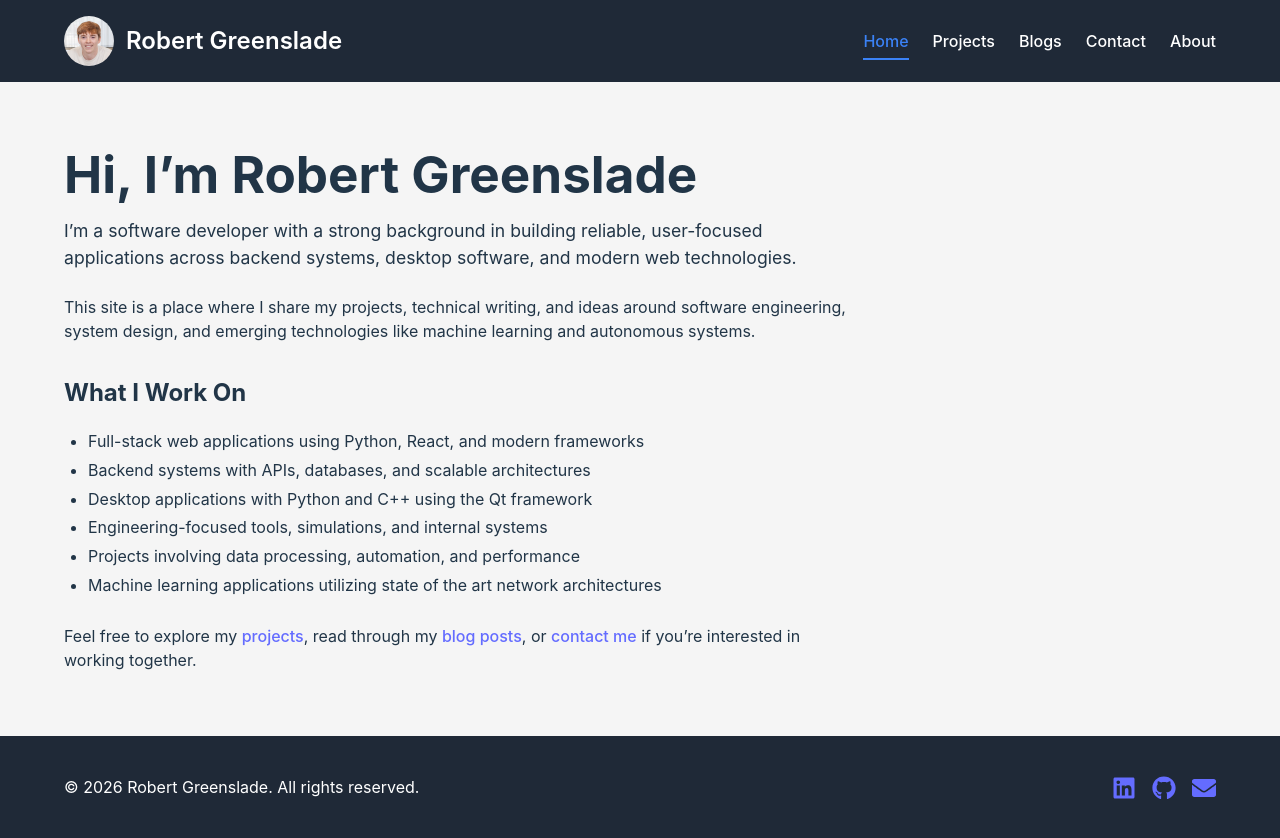
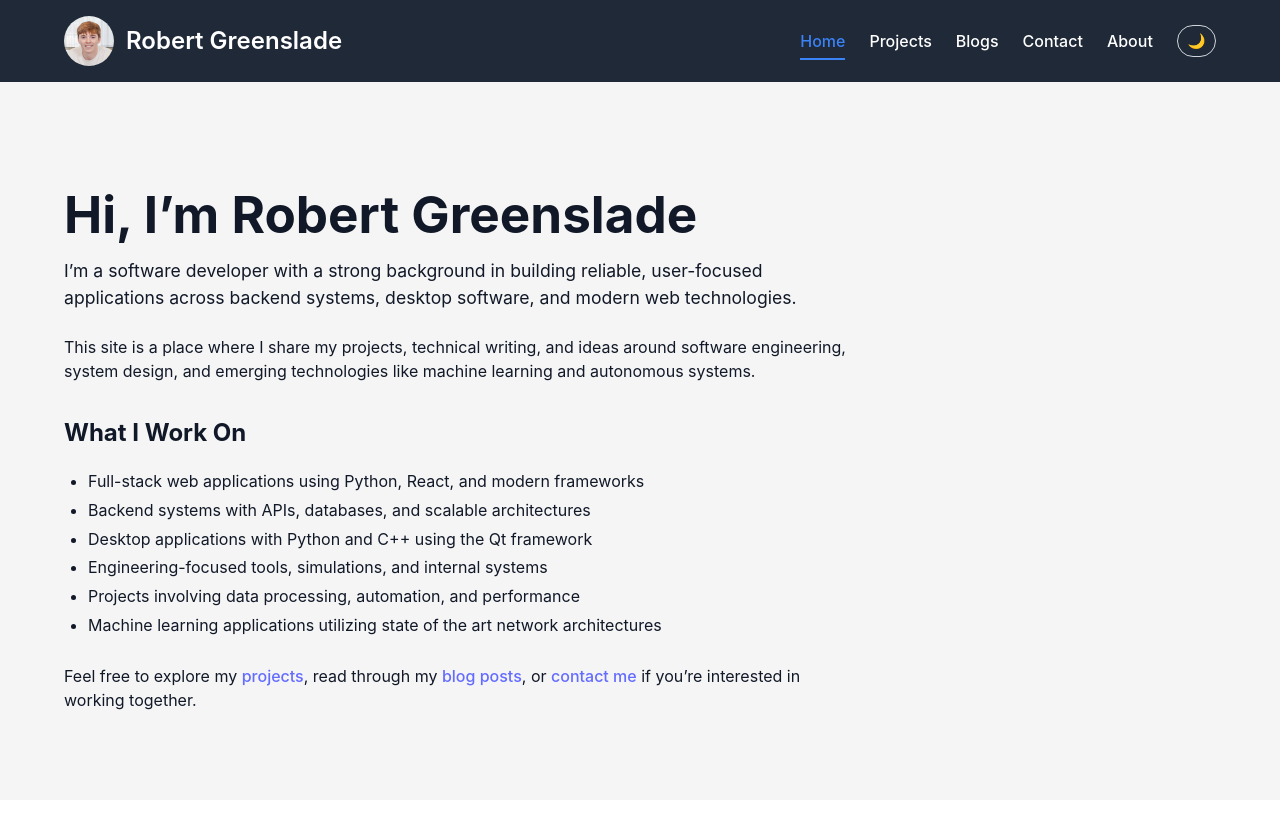
Before and after one commit to RobbieG15/personal_website, a React (Vite) app in the folder frontend/: page / in a window 1280 px wide. After the commit the page ends 800 px from the top, so only its background shows below. Built offline with nearby package versions, Linux system fonts and the light colour scheme; no server answers.

Commit message:
Fix colors

```diff
--- a/frontend/src/App.css
+++ b/frontend/src/App.css
@@ -1,56 +1,109 @@
-/* Reset */
+/* =========================
+   Reset
+   ========================= */
 * {
   margin: 0;
   padding: 0;
   box-sizing: border-box;
 }
 
-/* Full viewport height */
-html, body, #root {
+/* =========================
+   Theme Variables
+   ========================= */
+:root {
+  --bg: #ffffff;
+  --text: #111827;
+
+  --header-bg: #1f2937;
+  --header-text: #ffffff;
+
+  --section-light-bg: #f5f5f5;
+  --section-dark-bg: #1f2937;
+  --section-dark-text: #ffffff;
+
+  --card-bg: #ffffff;
+  --card-text: #111827;
+
+  --border: #d1d5db;
+  --muted-text: #6b7280;
+}
+
+body[data-theme="dark"] {
+  --bg: #111827;
+  --text: #f9fafb;
+
+  --header-bg: #020617;
+  --header-text: #f9fafb;
+
+  --section-light-bg: var(--bg); /* match body for uniform dark background */
+  --section-dark-bg: #020617;
+  --section-dark-text: #f9fafb;
+
+  --card-bg: #1f2937;
+  --card-text: #f9fafb;
+
+  --border: #374151;
+  --muted-text: #9ca3af;
+}
+
+/* =========================
+   Base Layout
+   ========================= */
+html,
+body,
+#root {
   width: 100%;
   height: 100%;
-  margin: 0;
-  font-family: 'Inter', sans-serif;
+  min-height: 100vh;
+  font-family: "Inter", sans-serif;
+  background-color: var(--bg);
+  color: var(--text);
+  overflow-x: hidden;
 }
 
-/* Root flex layout: header, main, footer */
 #root {
   display: flex;
   flex-direction: column;
-  min-height: 100vh;
+  min-height: 100vh; /* ensures root fills viewport vertically */
 }
 
-/* Main grows to fill space */
 main {
-  flex: 1;
+  flex-grow: 1; /* fills space between header and footer */
   width: 100%;
+  background-color: var(--bg);
+  display: flex;
+  flex-direction: column;
 }
 
-/* Shared container */
+/* =========================
+   Shared Container
+   ========================= */
 .container {
   max-width: 1200px;
   margin: 0 auto;
   padding: 0 1.5rem;
 }
 
-/* Header */
+/* =========================
+   Header
+   ========================= */
 header {
   width: 100%;
-  background-color: #1f2937;
-  color: white;
+  background-color: var(--header-bg);
+  color: var(--header-text);
   padding: 1rem 0;
 }
 
-header h1 {
-  margin: 0;
-  font-size: 1.5rem;
-  font-weight: 600;
+header .container {
+  display: flex;
+  justify-content: space-between;
+  align-items: center;
 }
 
 .header-left {
   display: flex;
   align-items: center;
-  gap: 0.75rem; /* spacing between image and name */
+  gap: 0.75rem;
 }
 
 .header-profile-pic {
@@ -60,28 +113,26 @@ header h1 {
   object-fit: cover;
 }
 
-header .container {
-  display: flex;
-  justify-content: space-between;
-  align-items: center;
+header h1 {
+  font-size: 1.5rem;
+  font-weight: 600;
 }
 
-/* Header nav links */
+/* Nav */
 header nav {
   display: flex;
+  align-items: center;
   gap: 1.5rem;
 }
 
 header nav a {
   position: relative;
-  color: white;
+  color: var(--header-text);
   text-decoration: none;
   font-weight: 500;
   padding: 0.25rem 0;
-  transition: color 0.2s ease;
 }
 
-/* Hover underline */
 header nav a::after {
   content: "";
   position: absolute;
@@ -93,67 +144,98 @@ header nav a::after {
   transition: width 0.3s ease;
 }
 
-header nav a:hover::after {
+header nav a:hover::after,
+header nav a.active::after {
   width: 100%;
 }
 
-/* Active link */
 header nav a.active {
   color: #3b82f6;
 }
 
-header nav a.active::after {
-  width: 100%;
+/* Theme toggle button */
+.theme-toggle {
+  background: none;
+  border: 1px solid var(--border);
+  color: var(--header-text);
+  padding: 0.35rem 0.6rem;
+  border-radius: 999px;
+  cursor: pointer;
+  font-size: 0.9rem;
 }
 
-/* Footer */
+.theme-toggle:hover {
+  background-color: rgba(255, 255, 255, 0.1);
+}
+
+/* =========================
+   Footer
+   ========================= */
 footer {
   width: 100%;
-  background-color: #1f2937;
-  color: white;
+  background-color: var(--header-bg);
+  color: var(--header-text);
   padding: 2rem 0;
 }
 
 footer .container {
-  display: flex;
-  justify-content: center;
   text-align: center;
 }
 
-/* Full-width sections */
+/* =========================
+   Sections
+   ========================= */
 .full-width-section {
   width: 100%;
-  padding: 4rem 2rem;
+  padding: 6.5rem 0; /* vertical padding only */
 }
 
 .section-light {
-  background-color: #f5f5f5;
+  background-color: var(--section-light-bg);
 }
 
 .section-dark {
-  background-color: #1f2937;
-  color: white;
+  background-color: var(--section-dark-bg);
+  color: var(--section-dark-text);
 }
 
-/* Project cards */
+/* =========================
+   Project Cards
+   ========================= */
 .project-card {
-  background: white;
-  border-radius: 8px;
-  padding: 1.5rem;
-  box-shadow: 0 4px 8px rgba(0,0,0,0.1);
+  background-color: var(--card-bg);
+  color: var(--card-text);
+  border-radius: 10px;
+  overflow: hidden;
+  box-shadow: 0 4px 8px rgba(0, 0, 0, 0.1);
   transition: transform 0.2s ease;
+  display: flex;
+  flex-direction: column;
 }
 
 .project-card:hover {
   transform: translateY(-4px);
 }
 
-.project-card h2 {
-  margin-bottom: 0.5rem;
+.project-image-wrapper {
+  width: 100%;
+  aspect-ratio: 1 / 1;
+  background-color: #e5e7eb;
 }
 
-.project-card p {
-  margin-bottom: 0.5rem;
+.project-image {
+  width: 100%;
+  height: 100%;
+  object-fit: cover;
+}
+
+.project-card-content {
+  padding: 1.25rem;
+}
+
+.project-tech {
+  font-size: 0.9rem;
+  color: var(--muted-text);
 }
 
 .project-links a {
@@ -166,7 +248,9 @@ footer .container {
   text-decoration: underline;
 }
 
-/* Contact Page */
+/* =========================
+   Contact Form
+   ========================= */
 .contact-container {
   max-width: 600px;
 }
@@ -184,8 +268,9 @@ footer .container {
   padding: 0.6rem;
   margin-bottom: 1.1rem;
   border-radius: 6px;
-  border: 1px solid #ccc;
-  font-size: 0.95rem;
+  border: 1px solid var(--border);
+  background-color: var(--card-bg);
+  color: var(--text);
 }
 
 .contact-input:focus,
@@ -208,7 +293,6 @@ footer .container {
   border: none;
   border-radius: 6px;
   cursor: pointer;
-  transition: background-color 0.2s ease;
 }
 
 .contact-submit:hover {
@@ -229,57 +313,16 @@ footer .container {
 }
 
 .contact-status.loading {
-  color: #374151;
+  color: var(--muted-text);
 }
 
-.project-card {
-  background: white;
-  border-radius: 10px;
-  overflow: hidden; /* important for image rounding */
-  box-shadow: 0 4px 8px rgba(0,0,0,0.1);
-  transition: transform 0.2s ease;
-  display: flex;
-  flex-direction: column;
-}
-
-.project-card:hover {
-  transform: translateY(-4px);
-}
-
-/* Image container */
-.project-image-wrapper {
-  width: 100%;
-  aspect-ratio: 1 / 1; /* keeps it square */
-  overflow: hidden;
-  background-color: #e5e7eb;
-}
-
-.project-image {
-  width: 100%;
-  height: 100%;
-  object-fit: cover;
-}
-
-/* Card content */
-.project-card-content {
-  padding: 1.25rem;
-}
-
-.project-card-content h2 {
-  margin-bottom: 0.5rem;
-}
-
-.project-tech {
-  font-size: 0.9rem;
-  color: #555;
-}
-
-/* Grid container for cards */
+/* =========================
+   Cards Grid
+   ========================= */
 .cards-grid {
   display: grid;
   grid-template-columns: repeat(3, minmax(0, 1fr));
   gap: 2rem;
-  width: 100%;
 }
 
 /* Tablet */
--- a/frontend/src/App.jsx
+++ b/frontend/src/App.jsx
@@ -14,8 +14,10 @@ import "./App.css";
 export default function App() {
   return (
     <Router>
+      <div className="app-shell">
         <Header />
-      <main style={{ backgroundColor: "#f5f5f5", flex: 1 }}>
+
+        <main className="app-main">
           <Routes>
             <Route path="/" element={<Home />} />
             <Route path="/about" element={<About />} />
@@ -25,7 +27,9 @@ export default function App() {
             <Route path="/blogs/:slug" element={<Blog />} />
           </Routes>
         </main>
+
         <Footer />
+      </div>
     </Router>
   );
 }
--- a/frontend/src/components/header.jsx
+++ b/frontend/src/components/header.jsx
@@ -1,9 +1,18 @@
 import { Link, useLocation } from "react-router-dom";
-
+import { useEffect, useState } from "react";
 import profilePic from "../assets/robbie.jpg";
 
 export default function Header() {
   const location = useLocation();
+  const [theme, setTheme] = useState("light");
+
+  useEffect(() => {
+    document.body.setAttribute("data-theme", theme);
+  }, [theme]);
+
+  const toggleTheme = () => {
+    setTheme((prev) => (prev === "light" ? "dark" : "light"));
+  };
 
   const links = [
     { path: "/", label: "Home" },
@@ -17,9 +26,14 @@ export default function Header() {
     <header>
       <div className="container">
         <div className="header-left">
-          <img src={profilePic} alt="Robert Greenslade" className="header-profile-pic" />
+          <img
+            src={profilePic}
+            alt="Robert Greenslade"
+            className="header-profile-pic"
+          />
           <h1>Robert Greenslade</h1>
         </div>
+
         <nav>
           {links.map((link) => (
             <Link
@@ -30,6 +44,10 @@ export default function Header() {
               {link.label}
             </Link>
           ))}
+
+          <button className="theme-toggle" onClick={toggleTheme}>
+            {theme === "light" ? "🌙" : "☀️"}
+          </button>
         </nav>
       </div>
     </header>
--- a/frontend/src/pages/blogs.jsx
+++ b/frontend/src/pages/blogs.jsx
@@ -5,9 +5,6 @@ export default function Blogs() {
   const [blogs, setBlogs] = useState([]);
 
   const backendUrl = import.meta.env.VITE_BACKEND_URL;
-  if (backendUrl.startsWith("http://") && window.location.protocol === "https:") {
-    backendUrl = backendUrl.replace("http://", "https://");
-  }
 
   useEffect(() => {
     fetch(`${backendUrl}/blogs`)
--- a/frontend/src/pages/projects.jsx
+++ b/frontend/src/pages/projects.jsx
@@ -6,9 +6,6 @@ export default function Projects() {
   const [loading, setLoading] = useState(true);
 
   const backendUrl = import.meta.env.VITE_BACKEND_URL;
-  if (backendUrl.startsWith("http://") && window.location.protocol === "https:") {
-    backendUrl = backendUrl.replace("http://", "https://");
-  }
 
   useEffect(() => {
     fetch(fetch(`${backendUrl}/projects`))
```
Lines whose indentation alone changed are shown as unchanged.
